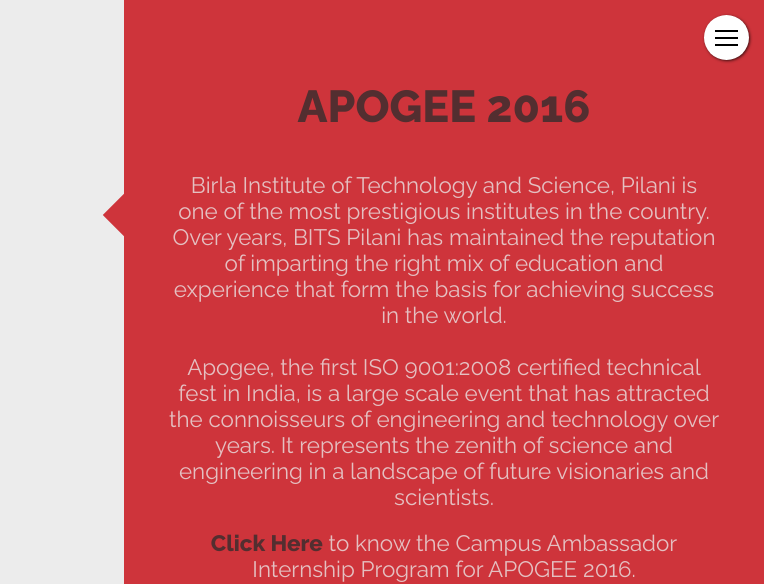
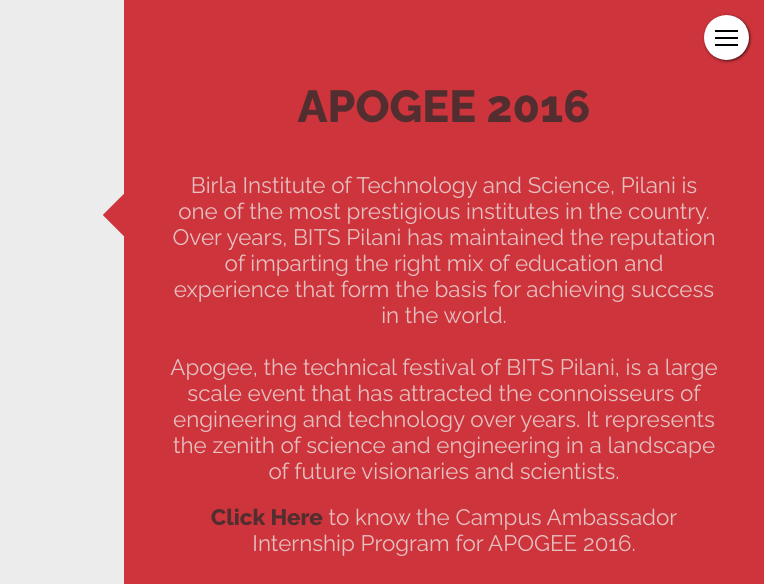
Before and after one commit to dvm-bitspilani/Apogee-Intro-2016, a plain HTML site: page index.html in a window 1280 px wide. Shown: the top 584 px of the page, 516-1280 px from the left. Drawn offline with nearby package versions, Linux system fonts and the light colour scheme; some packages are replaced by stand-ins of ours.

Commit message:
hopefully final commit

```diff
--- a/index.html
+++ b/index.html
@@ -453,7 +453,7 @@
 		<div id="arrowabout"></div>
 		<div id="abouthead">APOGEE 2016</div>
 		<div id="aboutdet">
-			<p>Birla Institute of Technology and Science, Pilani is one of the most prestigious institutes in the country. Over years, BITS Pilani has maintained the reputation of imparting the right mix of education and experience that form the basis for achieving success in the world.<br><br>Apogee, the first ISO 9001:2008 certified technical fest in India, is a large scale event that has attracted the connoisseurs of engineering and technology over years. It represents the zenith of science and engineering in a landscape of future visionaries and scientists.</p>
+			<p>Birla Institute of Technology and Science, Pilani is one of the most prestigious institutes in the country. Over years, BITS Pilani has maintained the reputation of imparting the right mix of education and experience that form the basis for achieving success in the world.<br><br>Apogee, the technical festival of BITS Pilani, is a large scale event that has attracted the connoisseurs of engineering and technology over years. It represents the zenith of science and engineering in a landscape of future visionaries and scientists.</p>
 			<p style="padding-top:20px;">
 				<a href="http://bits-apogee.org/campusambassador/" style="color:#2D2D2D" target="_blank"><b>Click Here</b></a> to know the Campus Ambassador Internship Program for APOGEE 2016.
 			</p>
```
Also changed, not shown: images/favicon.ico.
